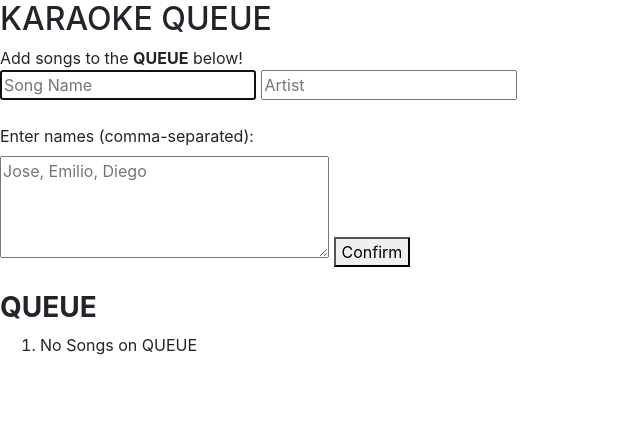
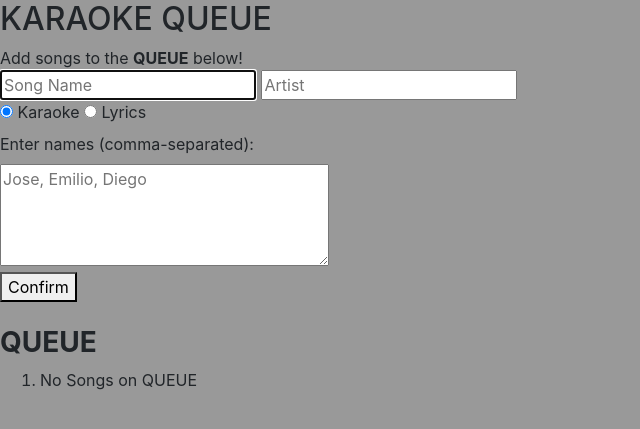
Before and after one commit to Chawiry/KaraokeParty, a Flask app: page /queue in a window 1280 px wide. Shown: the top 429 px of the page, without its empty margins (0-640 px from the left). Run offline with Flask 3, Linux system fonts and the light colour scheme; data that the repository does not hold is empty; some libraries are stand-ins or nearby versions.

Commit message:
Karaoke / Lyrics selection and automatic browser tab open

```diff
--- a/app.py
+++ b/app.py
@@ -21,7 +21,7 @@ Song_queue_indexes = {
 
 ##############
 ## SETTINGS ##
-Max_Singers = 3
+Max_Singers = 10
 Max_song_urls = 10
 
 
@@ -90,9 +90,11 @@ def add_to_queue():
     song_name = str(request.form.get("song_name"))
     song_urls = []
     song_artist = str(request.form.get("song_artist"))
+    vid_option = str(request.form.get("vid_type"))
 
     results = YoutubeSearch(
-        f"Embbedable Karaoke {song_name} - {song_artist}", max_results=Max_song_urls
+        f"Embbedable {vid_option} {song_name} - {song_artist}",
+        max_results=Max_song_urls,
     ).to_dict()
     if results:
         for result in results:
--- a/templates/index.html
+++ b/templates/index.html
@@ -2,8 +2,7 @@
 
 {% block body %}
     <meta http-equiv="refresh" content="10;url=/visualizer">
-    <h2>HELLO THERE</h2>
-    <body>Welcome to the KareokeParty landing Page!</body>
+    <h1>Welcome to the KaraokeParty!</h1>
     <div>
       <a class='btn btn-primary' href="{{ url_for('visualizer') }}">Click here to go to VISUALIZER</a>
     </div>
--- a/templates/layout.html
+++ b/templates/layout.html
@@ -1,6 +1,20 @@
 <!DOCTYPE html>
 
 <link rel="stylesheet" href="https://cdnjs.cloudflare.com/ajax/libs/twitter-bootstrap/4.4.0/css/bootstrap.min.css" integrity="sha256-/ykJw/wDxMa0AQhHDYfuMEwVb4JHMx9h4jD4XvHqVzU=" crossorigin="anonymous" />
+
+<style>
+<!--  html { -->
+<!--   background-image: url('https://picsum.photos/2000'); -->
+<!--   background-repeat: no-repeat; -->
+<!--   background-attachment: fixed;   -->
+<!--   background-size: cover; -->
+<!-- } -->
+body {
+  background-color: rgba(0,0,0,0.4);
+  min-height: 100vh;
+  margin: 0;
+}
+</style>
 
 <html lang = "en">
   <head>
--- a/templates/queue.html
+++ b/templates/queue.html
@@ -7,14 +7,15 @@
     <div>
       <form action="{{ url_for('add_to_queue') }}" method="post">
         <input type="text" name="song_name" autocomplete="off" required autofocus placeholder="Song Name">
-        <input type="text" name="song_artist" autocomplete="off" required autofocus placeholder="Artist">
+        <input type="text" name="song_artist" autocomplete="off" autofocus placeholder="Artist">
         <br>
-
+        <input type="radio" name="vid_type" checked required autofocus value="Karaoke" > <label>Karaoke</label>
+        <input type="radio" name="vid_type" required value="Lyrics"> <label>Lyrics</label>
         <!-- <input type="url" name="song_url" autocomplete="off" autofocus placeholder="Song URL"> -->
         <br>
         <label for="names">Enter names (comma-separated):</label><br>
         <textarea name="singers" rows="4" cols="30" placeholder="Jose, Emilio, Diego"></textarea>
-
+        <br>
         <button type="submit">Confirm</button>
       </form>
     </div>
```
Also changed, not shown: 2 other files.
